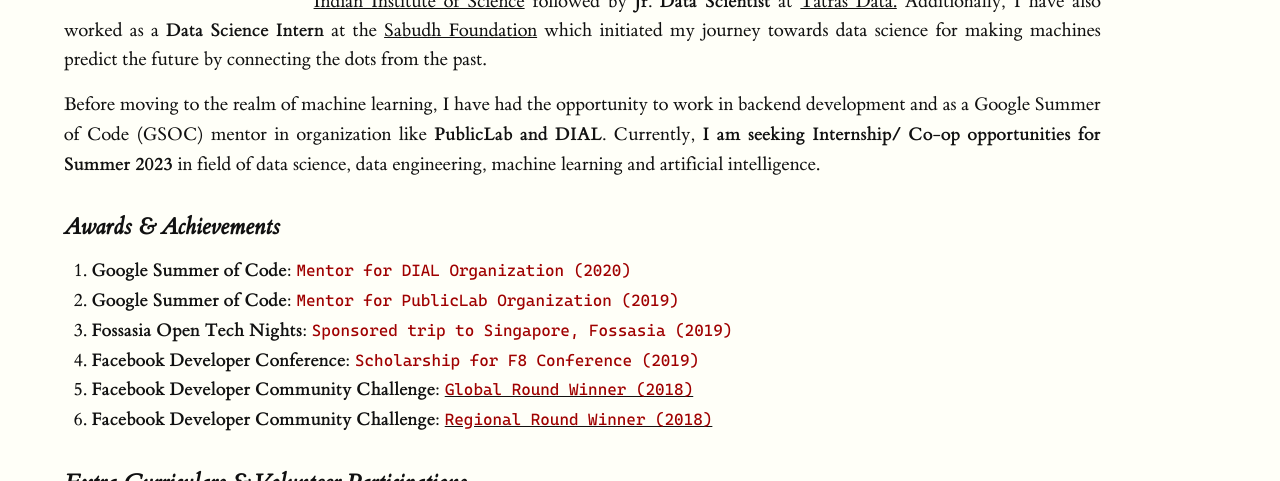
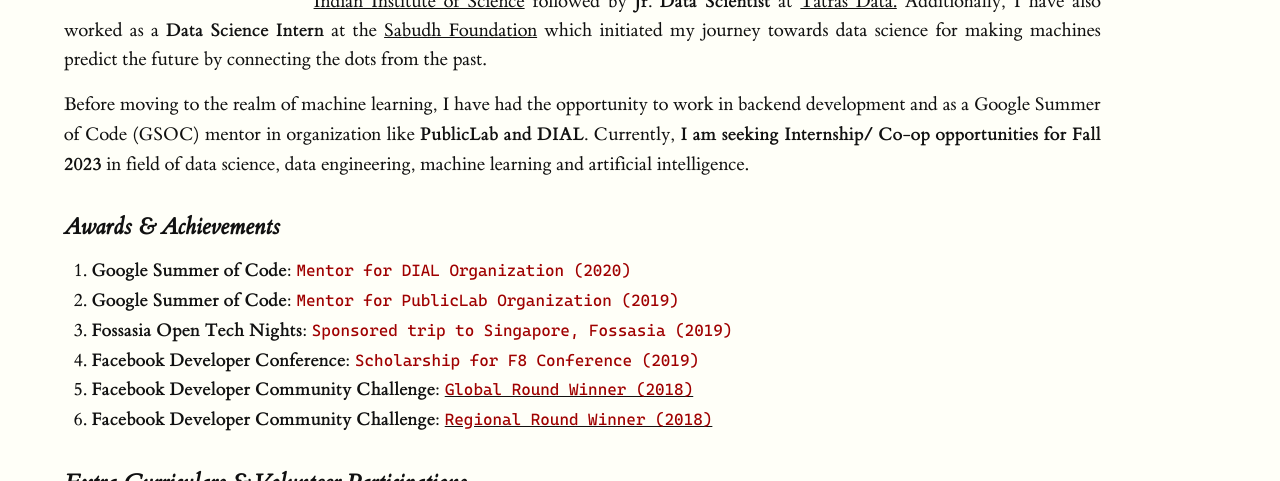
Before and after one commit to coderjolly/coderjolly.github.io, a Jekyll site: the page built from index.md, in a window 1280 px wide and 900 px high, cut to the strip 419-900 px from the top of the window. Built offline with Jekyll 4.4.1, drawn with Linux system fonts in a browser that asks for light colours; a style sheet for code colours, icons or effects is not loaded.

```diff
--- a/_includes/footer.html
+++ b/_includes/footer.html
@@ -26,7 +26,7 @@ i:hover{
     <li><a href="https://twitter.com/coderjolly"><i class="fa fa-twitter"></i></a></li>
     <li><a href="https://github.com/coderjolly"><i class="fa fa-github"></i></a></li>
     <li><a href="https://www.linkedin.com/in/coderjolly/"><i class="fa fa-linkedin"></i></a></li>
-    <li><a href="https://ujjwal-9.github.io/feed.xml"><i class="fa fa-rss"></i></a></li>
+    <li><a href="https://coderjolly.github.io/feed.xml"><i class="fa fa-rss"></i></a></li>
     <!-- {% for entry in site.data.social %}
       <li>
         <a href="{{ entry.link }}"><span class="{{ entry.icon }}"></span></a>
--- a/index.md
+++ b/index.md
@@ -14,7 +14,7 @@ I am graduate student at **Concordia University, Montréal** pursuing **Master's
 
 Prior to my master's, I have obtained over 1.5 years of experience in designing machine learning and data science solutions using python. I have worked as a **Data Engineer** at India’s top research institute, [Indian Institute of Science](https://www.serc.iisc.ac.in/supercomputer/for-traditional-hpc-simulations-param-pravega/) followed by **Jr. Data Scientist** at [Tatras Data.](https://tatrasdata.com/) Additionally, I have also worked as a **Data Science Intern** at the [Sabudh Foundation](https://sabudh.org/) which initiated my journey towards data science for making machines predict the future by connecting the dots from the past.
 
-Before moving to the realm of machine learning, I have had the opportunity to work in backend development and as a Google Summer of Code (GSOC) mentor in organization like **PublicLab and DIAL.** Currently, **I am seeking Internship/ Co-op opportunities for Summer 2023** in field of data science, data engineering, machine learning and artificial intelligence.
+Before moving to the realm of machine learning, I have had the opportunity to work in backend development and as a Google Summer of Code (GSOC) mentor in organization like **PublicLab and DIAL.** Currently, **I am seeking Internship/ Co-op opportunities for Fall 2023** in field of data science, data engineering, machine learning and artificial intelligence.
 
 <h3 style="text-align: left;" >Awards & Achievements </h3>
 
@@ -28,11 +28,11 @@ Before moving to the realm of machine learning, I have had the opportunity to wo
 
 <h3 style="text-align: left;">Extra-Curriculars & Volunteer Participations </h3>
 
-***Art of Living Foundation &nbsp;&nbsp;&nbsp;&nbsp;&nbsp;&nbsp;&nbsp;&nbsp;&nbsp;&nbsp;&nbsp;&nbsp;&nbsp;&nbsp;&nbsp;&nbsp;&nbsp;&nbsp;&nbsp;&nbsp;&nbsp;&nbsp;&nbsp;&nbsp;&nbsp;&nbsp;&nbsp;&nbsp;&nbsp;&nbsp;&nbsp;&nbsp;&nbsp;&nbsp;&nbsp;&nbsp;&nbsp;&nbsp;&nbsp;&nbsp;&nbsp;&nbsp;&nbsp;&nbsp;&nbsp;&nbsp;&nbsp;&nbsp;&nbsp;&nbsp;&nbsp;&nbsp;&nbsp;&nbsp;&nbsp;&nbsp;&nbsp;&nbsp;&nbsp;&nbsp;&nbsp;&nbsp;&nbsp;&nbsp;&nbsp;&nbsp;&nbsp;&nbsp;&nbsp;&nbsp;&nbsp;&nbsp;&nbsp;&nbsp;&nbsp;&nbsp;&nbsp;&nbsp;&nbsp;&nbsp;&nbsp;&nbsp;&nbsp;&nbsp;&nbsp;&nbsp;&nbsp;&nbsp;&nbsp;&nbsp;&nbsp;&nbsp;&nbsp;&nbsp;&nbsp;&nbsp;&nbsp;&nbsp;&nbsp;&nbsp;&nbsp;&nbsp;&nbsp;&nbsp;&nbsp;&nbsp;&nbsp;&nbsp;&nbsp;&nbsp;&nbsp;&nbsp;&nbsp;&nbsp;&nbsp;&nbsp;&nbsp;&nbsp;&nbsp;&nbsp;&nbsp;&nbsp;&nbsp;&nbsp;&nbsp;&nbsp;&nbsp;&nbsp;&nbsp;&nbsp;&nbsp;&nbsp;&nbsp;&nbsp;&nbsp;&nbsp;&nbsp;&nbsp;&nbsp;&nbsp;&nbsp;&nbsp;&nbsp;&nbsp;&nbsp;&nbsp;&nbsp;&nbsp;&nbsp;&nbsp;&nbsp;&nbsp;&nbsp;&nbsp;&nbsp;&nbsp;&nbsp;&nbsp;&nbsp;&nbsp;&nbsp;&nbsp;&nbsp;&nbsp;&nbsp;&nbsp;&nbsp;&nbsp;&nbsp;&nbsp;&nbsp;&nbsp;&nbsp; Jan 2018 - April 2018*** <br>
+**Art of Living Foundation &nbsp;&nbsp;&nbsp;&nbsp;&nbsp;&nbsp;&nbsp;&nbsp;&nbsp;&nbsp;&nbsp;&nbsp;&nbsp;&nbsp;&nbsp;&nbsp;&nbsp;&nbsp;&nbsp;&nbsp;&nbsp;&nbsp;&nbsp;&nbsp;&nbsp;&nbsp;&nbsp;&nbsp;&nbsp;&nbsp;&nbsp;&nbsp;&nbsp;&nbsp;&nbsp;&nbsp;&nbsp;&nbsp;&nbsp;&nbsp;&nbsp;&nbsp;&nbsp;&nbsp;&nbsp;&nbsp;&nbsp;&nbsp;&nbsp;&nbsp;&nbsp;&nbsp;&nbsp;&nbsp;&nbsp;&nbsp;&nbsp;&nbsp;&nbsp;&nbsp;&nbsp;&nbsp;&nbsp;&nbsp;&nbsp;&nbsp;&nbsp;&nbsp;&nbsp;&nbsp;&nbsp;&nbsp;&nbsp;&nbsp;&nbsp;&nbsp;&nbsp;&nbsp;&nbsp;&nbsp;&nbsp;&nbsp;&nbsp;&nbsp;&nbsp;&nbsp;&nbsp;&nbsp;&nbsp;&nbsp;&nbsp;&nbsp;&nbsp;&nbsp;&nbsp;&nbsp;&nbsp;&nbsp;&nbsp;&nbsp;&nbsp;&nbsp;&nbsp;&nbsp;&nbsp;&nbsp;&nbsp;&nbsp;&nbsp;&nbsp;&nbsp;&nbsp;&nbsp;&nbsp;&nbsp;&nbsp;&nbsp;&nbsp;&nbsp;&nbsp;&nbsp;&nbsp;&nbsp;&nbsp;&nbsp;&nbsp;&nbsp;&nbsp;&nbsp;&nbsp;&nbsp;&nbsp;&nbsp;&nbsp;&nbsp;&nbsp;&nbsp;&nbsp;&nbsp;&nbsp;&nbsp;&nbsp;&nbsp;&nbsp;&nbsp;&nbsp;&nbsp;&nbsp;&nbsp;&nbsp;&nbsp;&nbsp;&nbsp;&nbsp;&nbsp;&nbsp;&nbsp;&nbsp;&nbsp;&nbsp;&nbsp;&nbsp;&nbsp;&nbsp;&nbsp;&nbsp;&nbsp;&nbsp;&nbsp;&nbsp;&nbsp;&nbsp; Jan 2018 - April 2018** <br>
 &#8226; Involved with “The Vyakti Vikas Kendra”, a division for "People's Development" by means of education, cleanliness drives. It also focused on to enhance interpersonal skills, improve communication, and increase self-awareness.<br>
 &#8226; The program is based on the ancient Indian science of yoga and meditation, that is integrated with modern psychological techniques. This program includes yoga, interactive processes, and practical wisdom for daily life.
 
-***Mozilla Campus Clubs &nbsp;&nbsp;&nbsp;&nbsp;&nbsp;&nbsp;&nbsp;&nbsp;&nbsp;&nbsp;&nbsp;&nbsp;&nbsp;&nbsp;&nbsp;&nbsp;&nbsp;&nbsp;&nbsp;&nbsp;&nbsp;&nbsp;&nbsp;&nbsp;&nbsp;&nbsp;&nbsp;&nbsp;&nbsp;&nbsp;&nbsp;&nbsp;&nbsp;&nbsp;&nbsp;&nbsp;&nbsp;&nbsp;&nbsp;&nbsp;&nbsp;&nbsp;&nbsp;&nbsp;&nbsp;&nbsp;&nbsp;&nbsp;&nbsp;&nbsp;&nbsp;&nbsp;&nbsp;&nbsp;&nbsp;&nbsp;&nbsp;&nbsp;&nbsp;&nbsp;&nbsp;&nbsp;&nbsp;&nbsp;&nbsp;&nbsp;&nbsp;&nbsp;&nbsp;&nbsp;&nbsp;&nbsp;&nbsp;&nbsp;&nbsp;&nbsp;&nbsp;&nbsp;&nbsp;&nbsp;&nbsp;&nbsp;&nbsp;&nbsp;&nbsp;&nbsp;&nbsp;&nbsp;&nbsp;&nbsp;&nbsp;&nbsp;&nbsp;&nbsp;&nbsp;&nbsp;&nbsp;&nbsp;&nbsp;&nbsp;&nbsp;&nbsp;&nbsp;&nbsp;&nbsp;&nbsp;&nbsp;&nbsp;&nbsp;&nbsp;&nbsp;&nbsp;&nbsp;&nbsp;&nbsp;&nbsp;&nbsp;&nbsp;&nbsp;&nbsp;&nbsp;&nbsp;&nbsp;&nbsp;&nbsp;&nbsp;&nbsp;&nbsp;&nbsp;&nbsp;&nbsp;&nbsp;&nbsp;&nbsp;&nbsp;&nbsp;&nbsp;&nbsp;&nbsp;&nbsp;&nbsp;&nbsp;&nbsp;&nbsp;&nbsp;&nbsp;&nbsp;&nbsp;&nbsp;&nbsp;&nbsp;&nbsp;&nbsp;&nbsp;&nbsp;&nbsp;&nbsp;&nbsp;&nbsp;&nbsp;&nbsp;&nbsp;&nbsp;&nbsp;&nbsp;&nbsp;&nbsp;&nbsp;&nbsp;&nbsp;&nbsp; August 2018 - July 2019*** <br>
+**Mozilla Campus Clubs &nbsp;&nbsp;&nbsp;&nbsp;&nbsp;&nbsp;&nbsp;&nbsp;&nbsp;&nbsp;&nbsp;&nbsp;&nbsp;&nbsp;&nbsp;&nbsp;&nbsp;&nbsp;&nbsp;&nbsp;&nbsp;&nbsp;&nbsp;&nbsp;&nbsp;&nbsp;&nbsp;&nbsp;&nbsp;&nbsp;&nbsp;&nbsp;&nbsp;&nbsp;&nbsp;&nbsp;&nbsp;&nbsp;&nbsp;&nbsp;&nbsp;&nbsp;&nbsp;&nbsp;&nbsp;&nbsp;&nbsp;&nbsp;&nbsp;&nbsp;&nbsp;&nbsp;&nbsp;&nbsp;&nbsp;&nbsp;&nbsp;&nbsp;&nbsp;&nbsp;&nbsp;&nbsp;&nbsp;&nbsp;&nbsp;&nbsp;&nbsp;&nbsp;&nbsp;&nbsp;&nbsp;&nbsp;&nbsp;&nbsp;&nbsp;&nbsp;&nbsp;&nbsp;&nbsp;&nbsp;&nbsp;&nbsp;&nbsp;&nbsp;&nbsp;&nbsp;&nbsp;&nbsp;&nbsp;&nbsp;&nbsp;&nbsp;&nbsp;&nbsp;&nbsp;&nbsp;&nbsp;&nbsp;&nbsp;&nbsp;&nbsp;&nbsp;&nbsp;&nbsp;&nbsp;&nbsp;&nbsp;&nbsp;&nbsp;&nbsp;&nbsp;&nbsp;&nbsp;&nbsp;&nbsp;&nbsp;&nbsp;&nbsp;&nbsp;&nbsp;&nbsp;&nbsp;&nbsp;&nbsp;&nbsp;&nbsp;&nbsp;&nbsp;&nbsp;&nbsp;&nbsp;&nbsp;&nbsp;&nbsp;&nbsp;&nbsp;&nbsp;&nbsp;&nbsp;&nbsp;&nbsp;&nbsp;&nbsp;&nbsp;&nbsp;&nbsp;&nbsp;&nbsp;&nbsp;&nbsp;&nbsp;&nbsp;&nbsp;&nbsp;&nbsp;&nbsp;&nbsp;&nbsp;&nbsp;&nbsp;&nbsp;&nbsp;&nbsp;&nbsp;&nbsp;&nbsp;&nbsp;&nbsp;&nbsp;&nbsp;&nbsp;&nbsp; August 2018 - July 2019** <br>
 &#8226; Helped in conceptualizing the idea for EventInsta. The centralized event notification system for my college campus which was being  further developed by the members as a college product. It allowed the users to get notifications about the college based events and announcements. <br>
 &#8226; Organized several meetups for the Outreachy program to initiate the participation at open-source events along with an interactive session with the co-founder of one of the biggest open-source organization, **Fossasia.**
 
```
